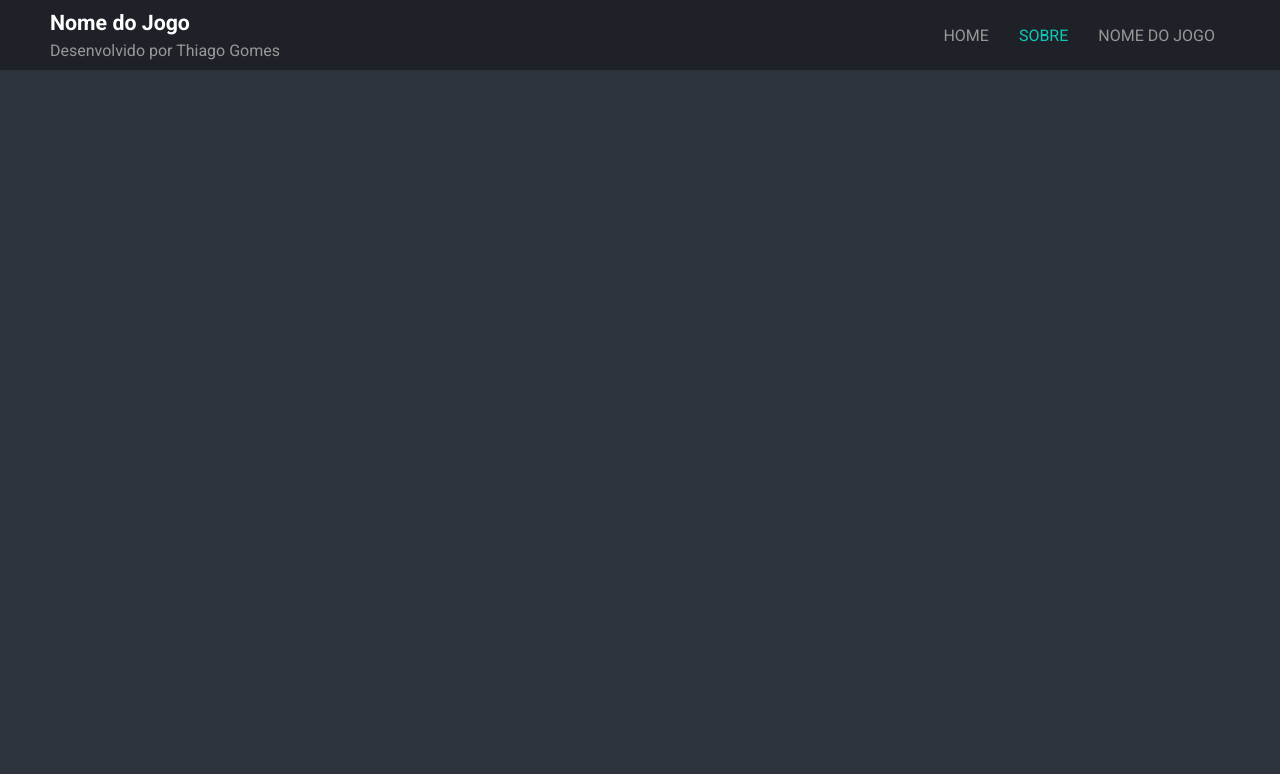
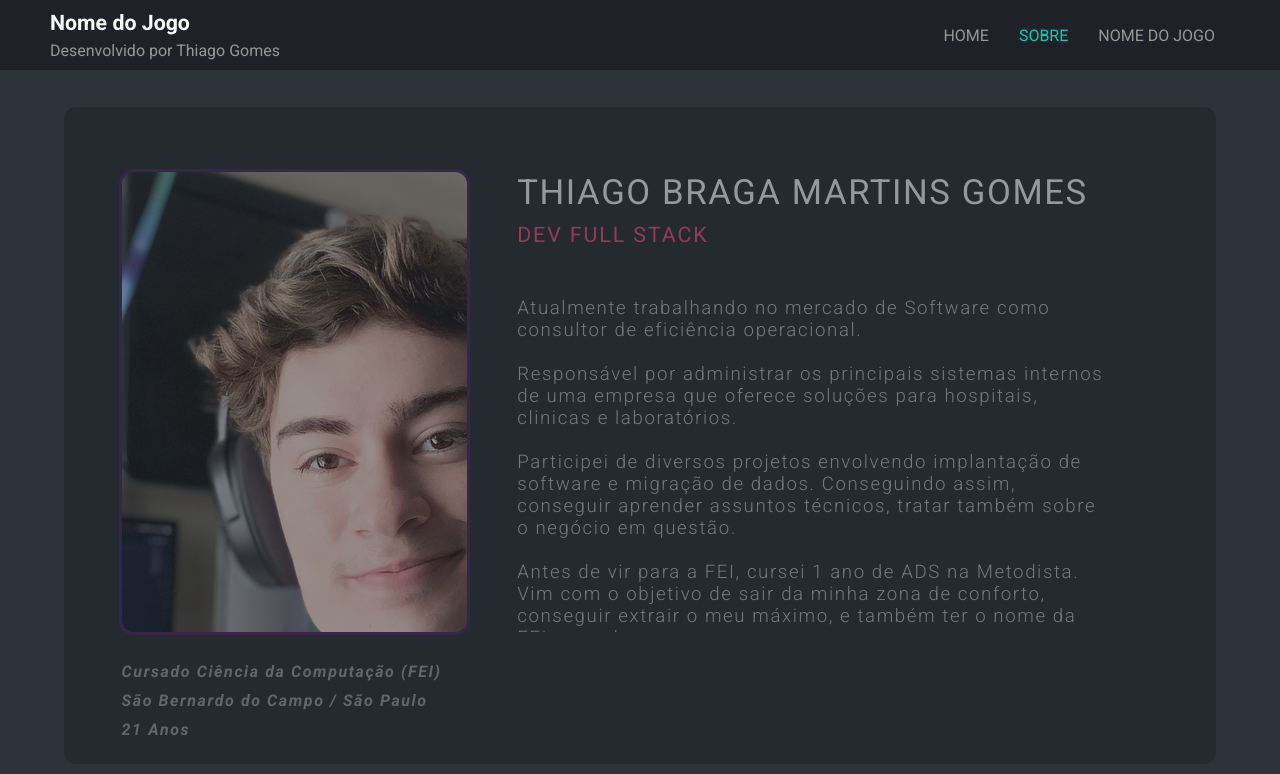
Before and after one commit to ThiagoBmg/Flappy-Bird-JS, a plain HTML site: page src/pages/sobre/index.html in a window 1280 px wide. Drawn offline with Linux system fonts and the light colour scheme.

Commit message:
adicionando novas páginas sobre + página jogo

```diff
--- a/src/pages/sobre/index.html
+++ b/src/pages/sobre/index.html
@@ -8,6 +8,7 @@
     <link href="https://fonts.googleapis.com/css2?family=Roboto:ital,wght@0,100;0,300;0,400;0,500;0,700;0,900;1,100;1,300;1,400;1,500;1,700;1,900&display=swap" rel="stylesheet">
     <meta name="description" content="Site com jogo desenvolvido utilizadno canvas">
     <link rel="stylesheet" href="../../styles/home.css">
+    <link rel="stylesheet" href="../../styles/sobre.css">
     <title>Jogo como Canvas - Thiago Gomes [SOBRE]</title>
 </head>
 <body>
@@ -27,6 +28,30 @@
         </nav>
         <div id="menuContext">
 
+            <div id="card">
+
+                <div id="cardItemA">
+
+                </div>
+
+                <div id="cardItemB">
+                    <h1>THIAGO BRAGA MARTINS GOMES</h1>
+                    <span>DEV FULL STACK</span>
+                    <p>Atualmente trabalhando no mercado de Software como consultor de eficiência operacional.<br><br>
+                    Responsável por administrar os principais sistemas internos de uma empresa que oferece soluções para hospitais, clinicas e laboratórios.<br><br>
+                    Participei de diversos projetos envolvendo implantação de software e migração de dados. Conseguindo assim, conseguir aprender assuntos técnicos, tratar também sobre o negócio em questão.<br><br>
+                    Antes de vir para a FEI, cursei 1 ano de ADS na Metodista. Vim com o objetivo de sair da minha zona de conforto, conseguir extrair o meu máximo, e também ter o nome da FEI como bagagem.
+                    </p>
+                </div>
+
+                <div id="cardItemC">
+                    <h6>Cursado Ciência da Computação (FEI)</h6>
+                    <h6>São Bernardo do Campo / São Paulo</h6>
+                    <h6>21 Anos</h6>
+                </div>
+
+            </div>
+
         </div>
     </section>
     <script src="../../animations/_currentPage.js"></script>
--- a/src/styles/home.css
+++ b/src/styles/home.css
@@ -7,6 +7,7 @@
 *::-webkit-scrollbar
 {
 	width: 0px;
+
 }
 
 #home{
@@ -45,7 +46,7 @@
 }
 
 #menuSideA span{
-    color: #979797;
+    color: rgb(151, 151, 151);
     font-size: 12pt;
 }
 
--- a/src/styles/sobre.css
+++ b/src/styles/sobre.css
@@ -0,0 +1,114 @@
+#menuContext{
+    align-items: center;
+    justify-content: center;
+    padding: 0px;
+}
+#card{
+   width: 90%;
+   height: 90%;
+   border-radius: 12px;
+   background-color: #1E2228;
+    padding: 0px;
+   display: grid;
+   grid-template-columns:5% 30% 60% 5%;
+   grid-template-rows: 10% 70%  20%;
+   grid-template-areas:
+       "AA DS CC DD"
+       "RR BB GG NN"
+       "FD VC SD MM"
+   ;
+   transition: all 0.3s cubic-bezier(0.39, 0.575, 0.565, 1) ;
+   opacity: 0.5;
+}
+
+#card:hover{
+    width: 95%;
+    height: 95%;
+    box-shadow: rgba(0, 0, 0, 0.16) 0px 10px 36px 0px, rgba(0, 0, 0, 0.06) 0px 0px 0px 1px;
+    opacity: 1;
+}
+
+
+#cardItemA{
+    grid-area: BB;
+    overflow: scroll;
+    border-radius: 12px;
+    padding: 0px;
+    background: url('../images/thiago.jpg');
+    background-repeat: no-repeat;
+    background-size: auto;
+    background-clip: border-box;
+    background-position: -450px -200px;
+
+    animation: ocilation 10s infinite;
+}
+
+@keyframes ocilation{
+    0%{
+        box-shadow: rgba(3, 102, 214, 0.3) 0px 0px 0px 3px;
+    }
+    25%{
+        box-shadow: rgba(66, 3, 214, 0.3) 0px 0px 0px 3px;
+    }
+    50%{
+        box-shadow: rgba(154, 3, 214, 0.3) 0px 0px 0px 3px;
+    }
+    75%{
+        box-shadow: rgba(214, 3, 196, 0.3) 0px 0px 0px 3px;
+    }
+    100%{
+        box-shadow: rgba(11, 219, 209, 0.3) 0px 0px 0px 3px;
+    }
+}
+
+#cardItemB{
+    grid-area: GG;
+    padding: 0px 50px;
+    display: flex;
+    flex-direction: column;
+    overflow: scroll;
+}
+
+#cardItemB h1{
+    font-size: 26pt;
+    font-weight: 400;
+    color: white;
+    letter-spacing: 0.1rem;
+}
+
+#cardItemB span{
+    font-size: 16pt;
+    font-weight: 400;
+    margin-top: 10px;
+    color: #FF436D;
+    letter-spacing: 0.12rem;
+}
+
+
+#cardItemB p{
+    font-size: 14pt;
+    font-weight: 300;
+    color: #bebebe;
+    margin-top: 50px;
+    letter-spacing: 0.1rem;
+}
+
+#cardItemC{
+    grid-area: VC;
+    display: flex;
+    flex-direction: column;
+    padding: 20px 0px;
+    overflow: scroll;
+
+}
+
+
+#cardItemC h6{
+    font-size: 12pt;
+    font-weight: bold;
+    font-style: italic;
+    color: #999999;
+    margin-top: 10px;
+    letter-spacing: 0.1rem;
+    transition: all 0.3s cubic-bezier(0.39, 0.575, 0.565, 1) ;
+}
```
Also changed, not shown: index.html (+1 -1 lines), src/pages/jogo/index.html (+1 -1 lines), src/styles/carrocel.css (+6 -1 lines), src/styles/game.css (+4 -3 lines), src/images/thiago.jpg (added), 1 other file.
